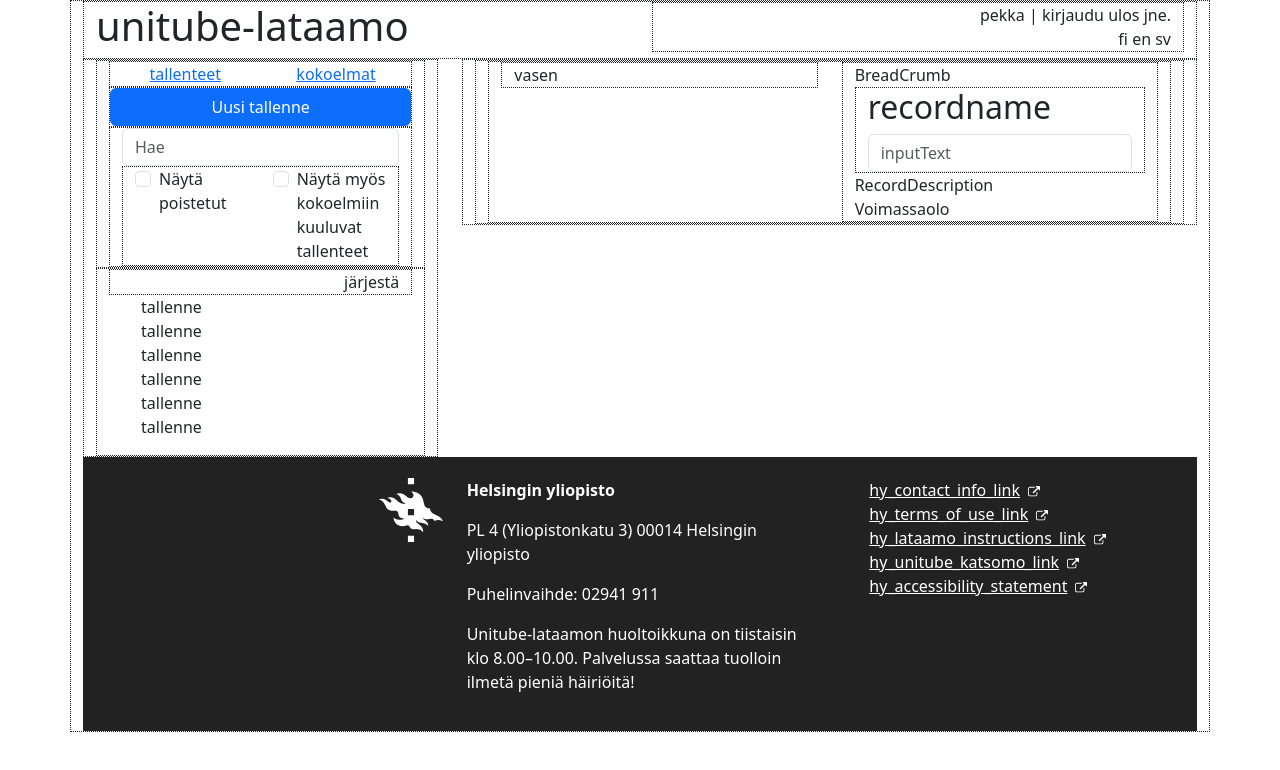
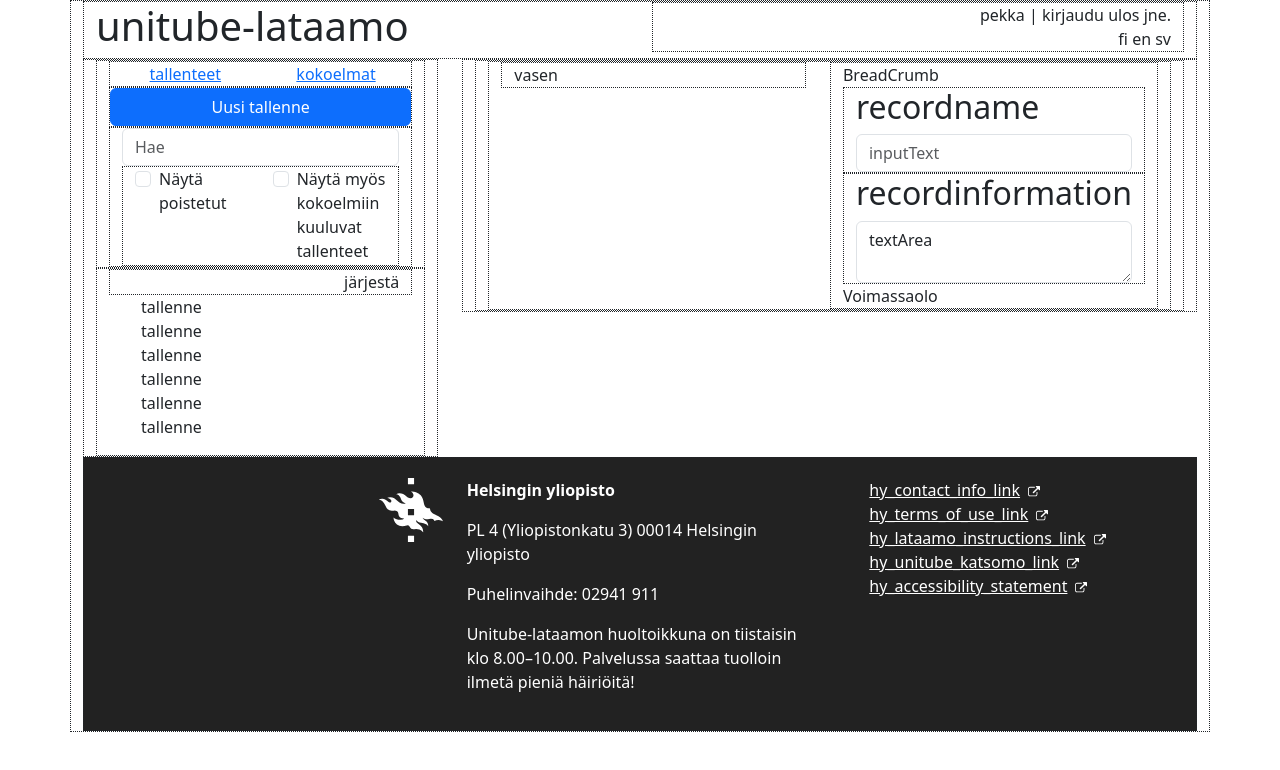
Before and after one commit to UniversityofHelsinki/unitube-lataamo-2.0, a React (Create React App) app: page / in a window 1280 px wide. Shown: the top 770 px of the page. Built offline with nearby package versions, Linux system fonts and the light colour scheme.

Commit message:
Tallenten tiedot, oikea puoli.

```diff
--- /dev/null
+++ b/src/components/form/TextArea.js
@@ -0,0 +1,13 @@
+import React from 'react';
+import PropTypes from "prop-types";
+
+const TextArea = () => {
+    return (
+        <textarea className="form-control">textArea</textarea>
+    );
+};
+
+TextArea.propTypes = {
+};
+
+export default TextArea;
--- a/src/components/record/RecordForm.js
+++ b/src/components/record/RecordForm.js
@@ -4,6 +4,7 @@
 import Container from 'react-bootstrap/Container';
 import Row from 'react-bootstrap/Row';
 import RecordName from "./RecordName";
+import RecordInformation from "./RecordInformation";
 
 const RecordForm = () => {
   return (
@@ -20,7 +21,7 @@
       </Row>
       <Row>
         <Col>
-            RecordDescription
+            <RecordInformation />
         </Col>
       </Row>
       <Row>
--- /dev/null
+++ b/src/components/record/RecordInformation.js
@@ -0,0 +1,31 @@
+import React from 'react';
+import Col from 'react-bootstrap/Col';
+import Container from 'react-bootstrap/Container';
+import Row from 'react-bootstrap/Row';
+import { useTranslation } from 'react-i18next';
+import FormElementHeader from "../form/FormElementHeader";
+import TextArea from "../form/TextArea";
+
+const RecordInformation = () => {
+    const { t } = useTranslation();
+
+    return (
+        <Container>
+            <Row>
+                <Col>
+                    <FormElementHeader label={t('recordinformation')} />
+                </Col>
+            </Row>
+            <Row>
+                <Col>
+                    <TextArea />
+                </Col>
+            </Row>
+        </Container>
+    );
+};
+
+RecordInformation.propTypes = {
+};
+
+export default RecordInformation;
```
Also changed, not shown: 2 other files (tests, documents, lock files or other folders).
